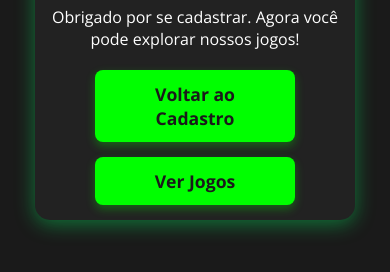
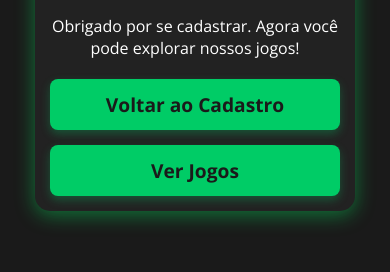
Before and after one commit to Jessh00/cadastro-, a plain HTML site: page dashboard.html in a window 390 px wide. Shown: the part 366-638 px from the top of the page. Drawn offline with nearby package versions, Linux system fonts and the light colour scheme.

Commit message:
responsividade web

```diff
--- a/dashboard.html
+++ b/dashboard.html
@@ -6,7 +6,7 @@
     <title>Bem-vindo ao NeonGamer</title>
     <link rel="stylesheet" href="styles.css/style.css">
 </head>
-<body class="pagina-secundaria">  <!-- AQUI ESTÁ A CLASSE -->
+<body class="pagina-secundaria">
     <div class="container">
         <div class="form-container">
             <h1>Bem-vindo ao NeonGamer!</h1>
--- a/script.js
+++ b/script.js
@@ -1,4 +1,3 @@
-// Função para validar se todos os campos estão preenchidos
 function validarFormulario() {
     let valido = true;
     document.querySelectorAll('input').forEach(input => {
--- a/styles.css/style.css
+++ b/styles.css/style.css
@@ -18,13 +18,11 @@ body {
     animation: fadeIn 0.8s ease-in-out;
 }
 
-/* Animação de fade-in */
 @keyframes fadeIn {
     from { opacity: 0; transform: translateY(-10px); }
     to { opacity: 1; transform: translateY(0); }
 }
 
-/* Container principal */
 .container {
     display: flex;
     align-items: center;
@@ -38,7 +36,6 @@ body {
     box-shadow: 0 5px 15px rgba(0, 255, 102, 0.3);
 }
 
-/* Imagem */
 .image-container {
     flex: 1;
     display: flex;
@@ -52,7 +49,6 @@ body {
     flex-shrink: 0;
 }
 
-/* Formulário */
 .form-container {
     flex: 1;
     max-width: 400px;
@@ -70,7 +66,6 @@ h1 {
     font-family: 'Poppins', sans-serif;
 }
 
-/* Estilização dos inputs */
 .form-group {
     margin-bottom: 15px;
 }
@@ -98,12 +93,10 @@ input:focus {
     outline: none;
 }
 
-/* Validação dos inputs */
 input.valid { border-color: green; }
 input.invalid { border-color: red; background-color: rgba(255, 0, 0, 0.2); }
 
-/* Botões */
-button {
+button, .pagina-secundaria .button {
     width: 100%;
     padding: 12px;
     background-color: #00cc66;
@@ -114,34 +107,54 @@ button {
     transition: background-color 0.3s, transform 0.2s;
     font-size: 1.2em;
     font-weight: bold;
+    text-align: center;
+    text-decoration: none;
+    box-shadow: 0 4px 10px rgba(0, 204, 102, 0.3);
 }
 
-button:hover {
+button:hover, .pagina-secundaria .button:hover {
     background-color: #00994d;
     transform: scale(1.05);
     box-shadow: 0 4px 15px rgba(0, 204, 102, 0.5);
 }
 
-button:active { transform: scale(0.95); }
+button:active, .pagina-secundaria .button:active { transform: scale(0.95); }
 
-/* Responsividade */
 @media (max-width: 768px) {
     .container {
         flex-direction: column;
         text-align: center;
         padding: 15px;
     }
-    .image-container { margin-bottom: 20px; }
-    .form-container { width: 90%; padding: 20px; }
+    .form-container {
+        width: 90%;
+        padding: 20px;
+    }
+    .image-container {
+        order: 2;
+        margin-top: 20px;
+    }
+    .image-container img {
+        width: 100%;
+        height: auto;
+        max-height: 300px;
+        object-fit: contain;
+    }
 }
 
 @media (max-width: 400px) {
-    .form-container { width: 100%; padding: 15px; }
-    h1 { font-size: 1.6em; }
-    label, input, button { font-size: 1em; }
+    .form-container {
+        width: 100%;
+        padding: 15px;
+    }
+    h1 {
+        font-size: 1.6em;
+    }
+    label, input, button {
+        font-size: 1em;
+    }
 }
 
-/* Página secundária */
 .pagina-secundaria {
     display: flex;
     justify-content: center;
@@ -149,7 +162,6 @@ button:active { transform: scale(0.95); }
     height: 100vh;
 }
 
-/* Centralizando os botões */
 .pagina-secundaria .button-group {
     display: flex;
     flex-direction: column;
@@ -158,35 +170,11 @@ button:active { transform: scale(0.95); }
     margin-top: 20px;
 }
 
-/* Estilização dos botões */
-.pagina-secundaria .button {
-    display: inline-block;
-    padding: 12px 20px;
-    background-color: #00ff00;
-    color: #1a1a1a;
-    text-decoration: none;
-    font-weight: bold;
-    border-radius: 8px;
-    transition: background-color 0.3s, transform 0.2s;
-    text-align: center;
-    width: 200px;
-    font-size: 1.1em;
-    box-shadow: 0 4px 10px rgba(0, 255, 0, 0.3);
-    border: none;
-}
-
-.pagina-secundaria .button:hover {
-    background-color: #00cc00;
-    transform: scale(1.05);
-    box-shadow: 0 4px 15px rgba(0, 255, 0, 0.5);
-}
-
-.pagina-secundaria .button:active { transform: scale(0.95); }
-
-/* Removendo fundo da página secundária */
 .pagina-secundaria .container {
     background: none;
     box-shadow: none;
 }
 
-.pagina-secundaria .form-container { margin: 0 auto; }
+.pagina-secundaria .form-container {
+    margin: 0 auto;
+}
```
Also changed, not shown: games.html (+1 -1 lines).
